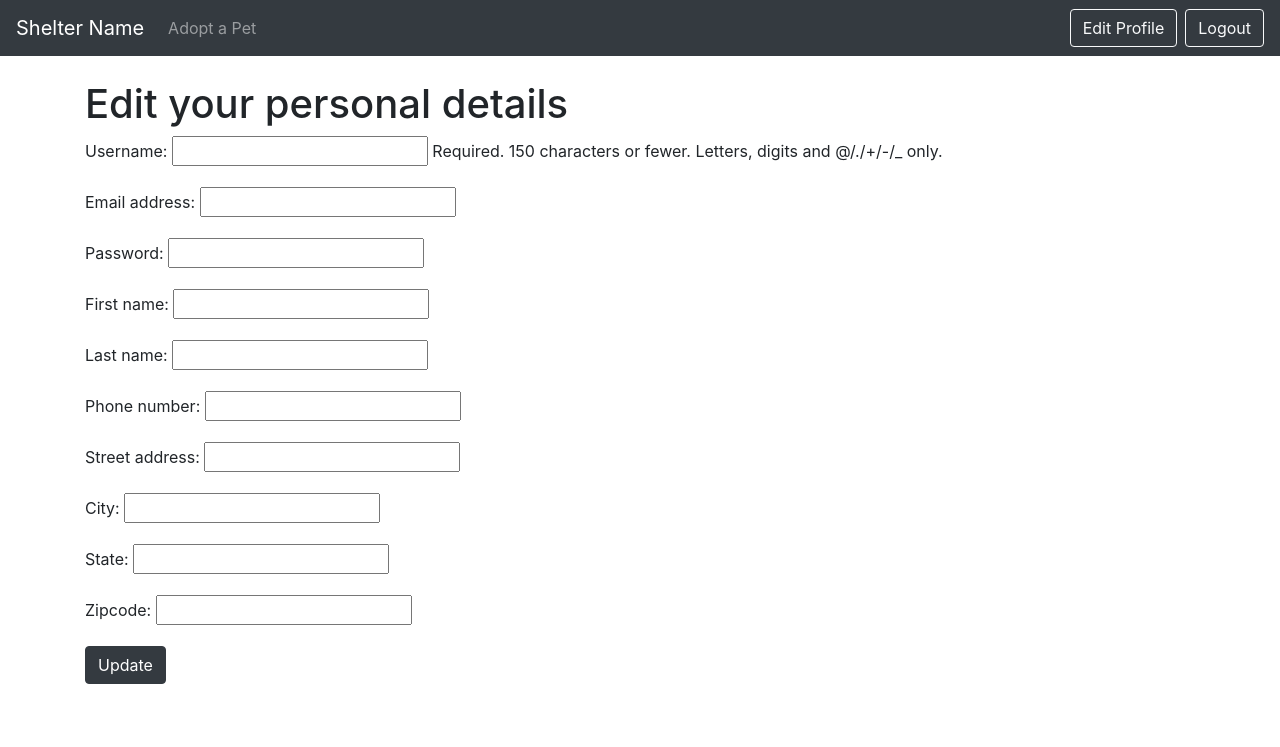
After one commit to rbmccr/NSS-Back-End-Capstone-Critter, a Django app: page /profile in a window 1280 px wide. The commit adds this page. Shown: the top 747 px of the page. Run offline with Django 3.2, Linux system fonts and the light colour scheme; the visitor is signed in with stand-in values (Sample User, id 1); some libraries are stand-ins or nearby versions.

```diff
--- a/app/templates/app/index.html
+++ b/app/templates/app/index.html
@@ -8,18 +8,14 @@
     <link rel="stylesheet" href="https://stackpath.bootstrapcdn.com/bootstrap/4.2.1/css/bootstrap.min.css" integrity="sha384-GJzZqFGwb1QTTN6wy59ffF1BuGJpLSa9DkKMp0DgiMDm4iYMj70gZWKYbI706tWS" crossorigin="anonymous">
     <link rel="stylesheet" href="https://use.fontawesome.com/releases/v5.7.1/css/all.css" integrity="sha384-fnmOCqbTlWIlj8LyTjo7mOUStjsKC4pOpQbqyi7RrhN7udi9RwhKkMHpvLbHG9Sr" crossorigin="anonymous">
     <style>
-      html,body{
+
+      html, body {
         min-height: 100%;
       }
-      body{
-        display:flex;
+
+      body {
+        display: flex;
         flex-direction: column;
-      }
-      .content{
-        flex: 1 0 auto;
-      }
-      .footer{
-        flex-shrink: 0;
       }
 
       /* used with navbar mobile view to place margin between buttons in menu */
@@ -37,6 +33,9 @@
       }
     </style>
 
+    <!-- Block style tag for styling in each template -->
+    {% block style %}{% endblock style %}
+
   </head>
   <body>
     <div class="content">
@@ -48,7 +47,7 @@
       <div class="collapse navbar-collapse" id="navbar_collapse_content">
         {% comment %} Links on left side of navbar {% endcomment %}
         <ul class="navbar-nav mr-lg-auto">
-          <li class="nav-item"><a class="nav-link" href="{% url 'app:index' %}">Adopt a Pet</a></li>
+          <li class="nav-item"><a class="nav-link" href="{% url 'app:pets' %}">Adopt a Pet</a></li>
         </ul>
         {% comment %} Login/Logout link and search on right side of navbar {% endcomment %}
         <ul class="navbar-nav ml-lg-auto">
@@ -56,7 +55,7 @@
             <li class="nav-item"><a class="btn btn-outline-light" href="{% url 'app:login' %}">Login</a></li>
             <li class="nav-item"><a class="btn btn-outline-light" href="{% url 'app:register' %}">Register</a></li>
           {% else %}
-            <li class="nav-item"><a class="btn btn-outline-light" href="{% url 'app:index' %}">Account</a></li>
+            <li class="nav-item"><a class="btn btn-outline-light" href="{% url 'app:profile' %}">Edit Profile</a></li>
             <li class="nav-item"><a class="btn btn-outline-light" href="{% url 'app:logout' %}">Logout</a></li>
           {% endif %}
         </ul>
--- /dev/null
+++ b/app/templates/app/profile.html
@@ -0,0 +1,12 @@
+{% extends 'app/index.html' %}
+
+{% block content %}
+    <h1>Edit your personal details</h1>
+      <form id="user_form" method="post" action="{% url 'app:register' %}" enctype="multipart/form-data">
+          {% csrf_token %}
+          {{ user_form.as_p }}
+          {{ volunteer_form.as_p }}
+          <input type="hidden" value="{{next}}" name="next"/>
+          <input class="btn btn-dark" type="submit" name="submit" value="Update" />
+      </form>
+{% endblock content %}
--- a/app/urls.py
+++ b/app/urls.py
@@ -11,4 +11,8 @@ urlpatterns = [
     path("logout", views.logout_user, name='logout'),
     # ex. /register
     path("register", views.register, name='register'),
+    # ex. /profile
+    path("profile", views.profile, name='profile'),
+    # ex. /pets
+    path("pets", views.view_available_pets, name='pets'),
 ]
--- a/app/views/__init__.py
+++ b/app/views/__init__.py
@@ -1,2 +1,4 @@
 from .auth_views import *
 from .index_views import *
+from .profile import *
+from .view_available_pets import *
--- /dev/null
+++ b/app/views/profile.py
@@ -0,0 +1,49 @@
+from django.contrib.auth import logout, login, authenticate
+from django.contrib.auth.decorators import login_required
+from django.http import HttpResponse, HttpResponseRedirect, Http404
+from django.shortcuts import render
+from django.template import RequestContext
+from django.contrib.auth.models import User
+from app.forms import UserForm, VolunteerForm
+
+@login_required
+def profile(request):
+
+    if request.method == 'GET':
+        user = request.user
+        user_form = UserForm()
+        volunteer_form = VolunteerForm()
+        context = {'user': user, 'user_form': user_form, 'volunteer_form': volunteer_form}
+        return render(request, 'app/profile.html', context)
+
+    # elif request.method == "POST":
+
+    #     if 'edit' in request.POST:
+    #         user = request.user
+    #         form = {"formA": UserCustomerFormA(instance = user), "formB": UserCustomerFormB(instance = user.customer)}
+    #         context = {"user": request.user,
+    #                     "form": form}
+    #         return render(request, 'customer_profile.html', context)
+
+    #     else:
+    #         req=request.POST
+    #         form_user = {"last_name": req["last_name"]}
+    #         form_cust = {"phone_number": req["phone_number"], "street_address": req["street_address"], "city": req["city"], "state": req["state"], "zipcode": req["zipcode"]}
+
+
+    #         user_form = UserCustomerFormA(form_user)
+
+    #         if user_form.is_valid():
+    #             with connection.cursor() as cursor:
+    #                 cursor.execute("UPDATE auth_user SET last_name=%s WHERE id=%s", [req["last_name"], request.user.id])
+
+    #         customer_form = UserCustomerFormB(form_cust)
+
+    #         if customer_form.is_valid():
+    #             with connection.cursor() as cursor:
+    #                 cursor.execute("UPDATE website_customer SET phone_number=%s, street_address=%s, city=%s, state=%s, zipcode=%s WHERE id=%s", [req["phone_number"], req["street_address"], req["city"], req["state"], req["zipcode"], request.user.customer.id])
+
+
+    #         user = User.objects.raw("Select * From auth_user where id=%s",[request.user.id])
+    #         context = {"user": user[0]}
+    #         return render(request, 'customer_profile.html', context)
```
Also changed, not shown: app/templates/app/available_pets.html (added, +61 -0 lines), app/views/view_available_pets.py (added, +13 -0 lines).
